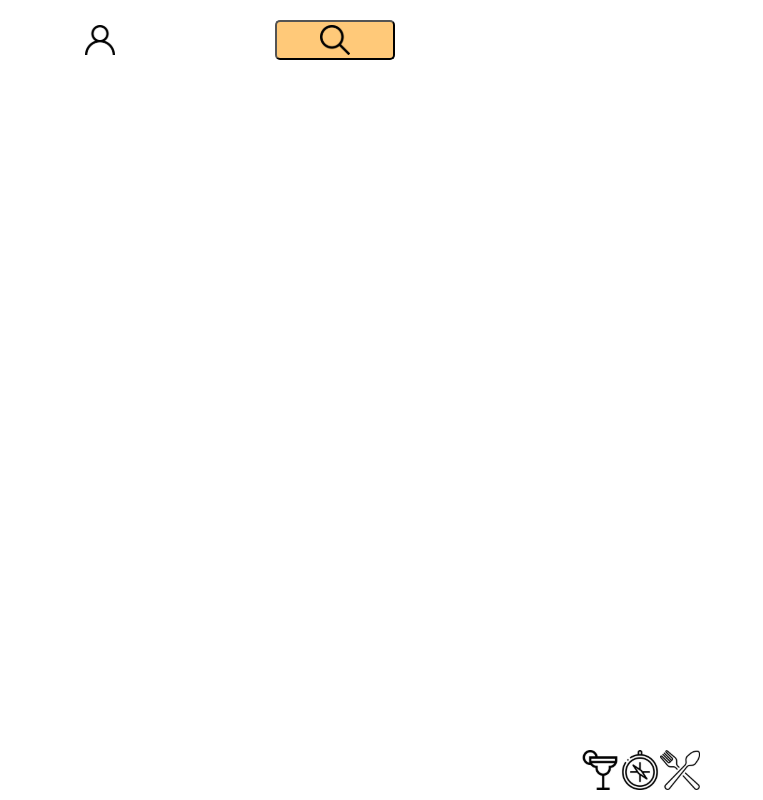
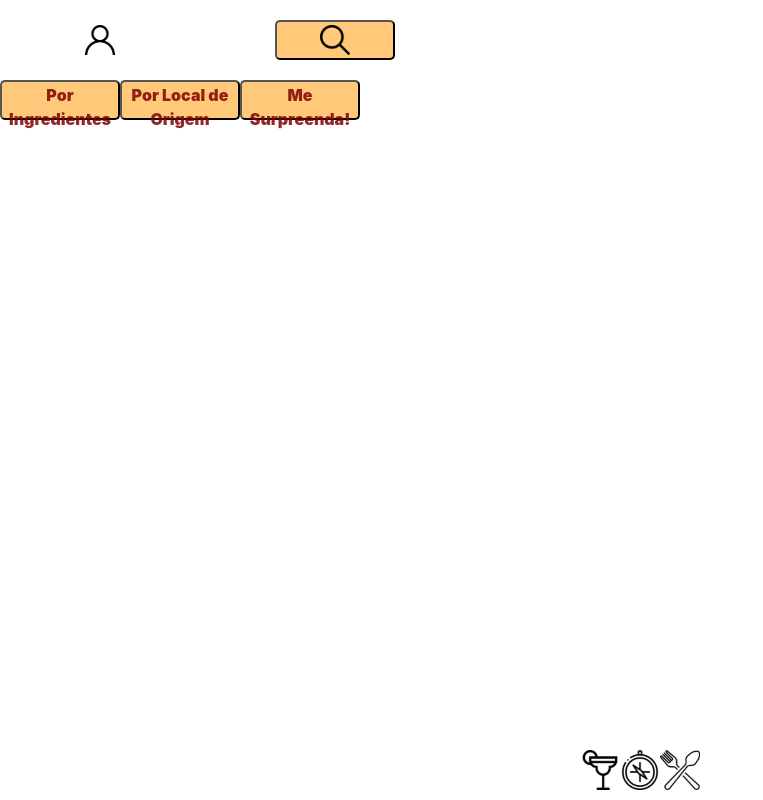
Before and after one commit to alansgoncalves/recipes-app, a React (Create React App) app: page /explorar/comidas in a window 1280 px wide. Shown: the whole page, without its empty margins (0-763 px from the left). Built offline with nearby package versions, Linux system fonts and the light colour scheme; no server answers.

Commit message:
Requisitos 70~73 | falta concluir 74

```diff
--- a/src/pages/ExplorarBebidas.jsx
+++ b/src/pages/ExplorarBebidas.jsx
@@ -1,14 +1,45 @@
-import React, { Component } from 'react';
+import React, { useState, useEffect } from 'react';
+import { Link } from 'react-router-dom';
 import Footer from '../components/Footer';
 import Header from '../components/Header';
 
-export default class ExplorarBebidas extends Component {
-  render() {
+export default function ExplorarBebidas() {
+  const [cocktail, setCocktail] = useState([]);
+
+  useEffect(() => {
+    const getExploreCocktails = async () => {
+      const endpoint = 'https://www.thecocktaildb.com/api/json/v1/1/random.php';
+      const data = await fetch(endpoint);
+      const { results } = await data.json();
+      setCocktail(results);
+    };
+    getExploreCocktails();
+  }, []);
+
   return (
     <div>
       <Header title="Explorar Bebidas" />
+      <Link to="/explorar/bebidas/ingredientes">
+        <button
+          type="button"
+          data-testid="explore-by-ingredient"
+        >
+          Por Ingredientes
+        </button>
+      </Link>
+      <Link
+        to={ {
+          pathname: `/bebidas/${cocktail}`,
+        } }
+      >
+        <button
+          type="button"
+          data-testid="explore-surprise"
+        >
+          Me Surpreenda!
+        </button>
+      </Link>
       <Footer />
     </div>
   );
 }
-}
--- a/src/pages/ExplorarComidas.jsx
+++ b/src/pages/ExplorarComidas.jsx
@@ -1,14 +1,53 @@
-import React, { Component } from 'react';
+import React, { useState, useEffect } from 'react';
+import { Link } from 'react-router-dom';
 import Header from '../components/Header';
 import Footer from '../components/Footer';
 
-export default class ExplorarComidas extends Component {
-  render() {
+export default function ExplorarComidas() {
+  const [meal, setMeal] = useState([]);
+
+  useEffect(() => {
+    const getExploreMeal = async () => {
+      const endpoint = 'https://www.themealdb.com/api/json/v1/1/random.php';
+      const data = await fetch(endpoint);
+      const { results } = await data.json();
+      setMeal(results);
+    };
+    getExploreMeal();
+  }, []);
+
   return (
     <div>
       <Header title="Explorar Comidas" />
+      <Link to="/explorar/comidas/ingredientes">
+        <button
+          type="button"
+          data-testid="explore-by-ingredient"
+        >
+          Por Ingredientes
+        </button>
+      </Link>
+      <Link to="/explorar/comidas/area">
+        <button
+          type="button"
+          data-testid="explore-by-area"
+        >
+          Por Local de Origem
+        </button>
+      </Link>
+      <Link
+        to={ {
+          pathname: `/comidas/${meal}`,
+        } }
+      >
+        <button
+          type="button"
+          data-testid="explore-surprise"
+        >
+          Me Surpreenda!
+        </button>
+      </Link>
       <Footer />
     </div>
   );
 }
-}
```
Lines whose indentation alone changed are shown as unchanged.
